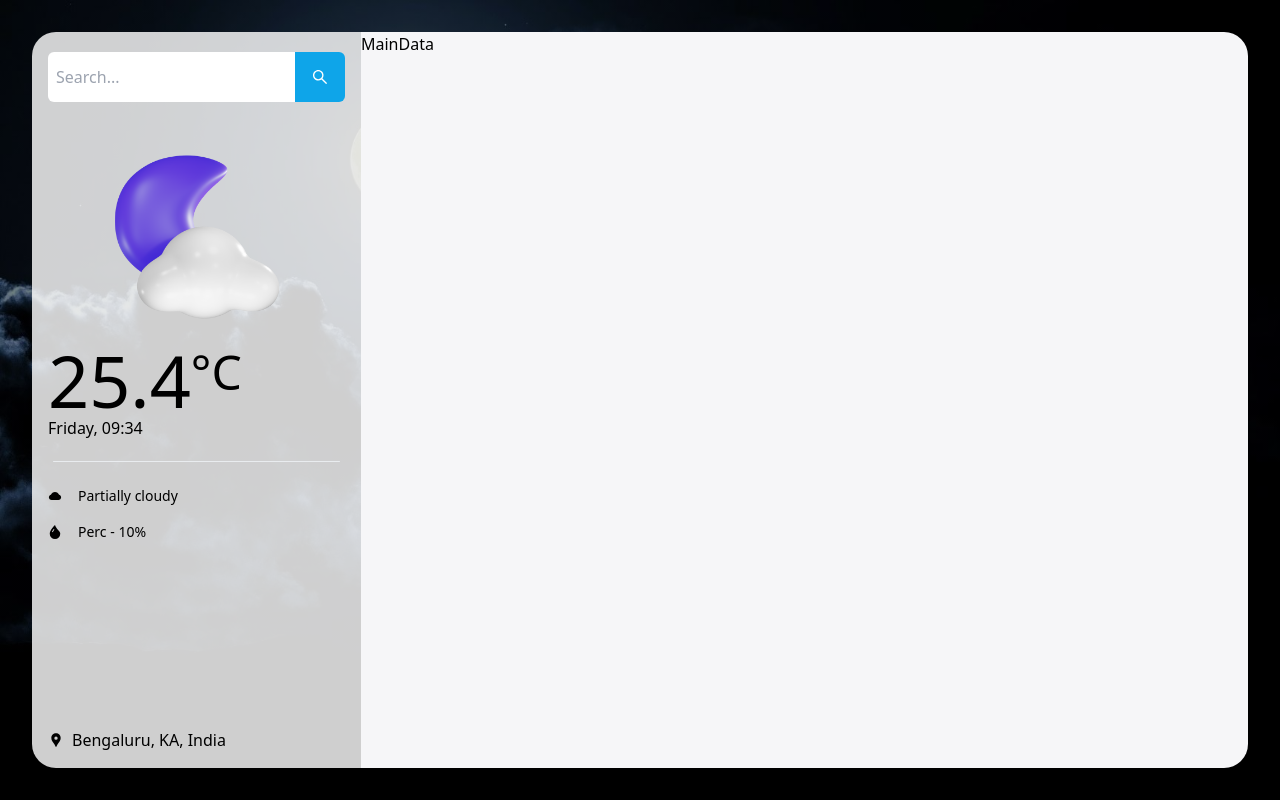
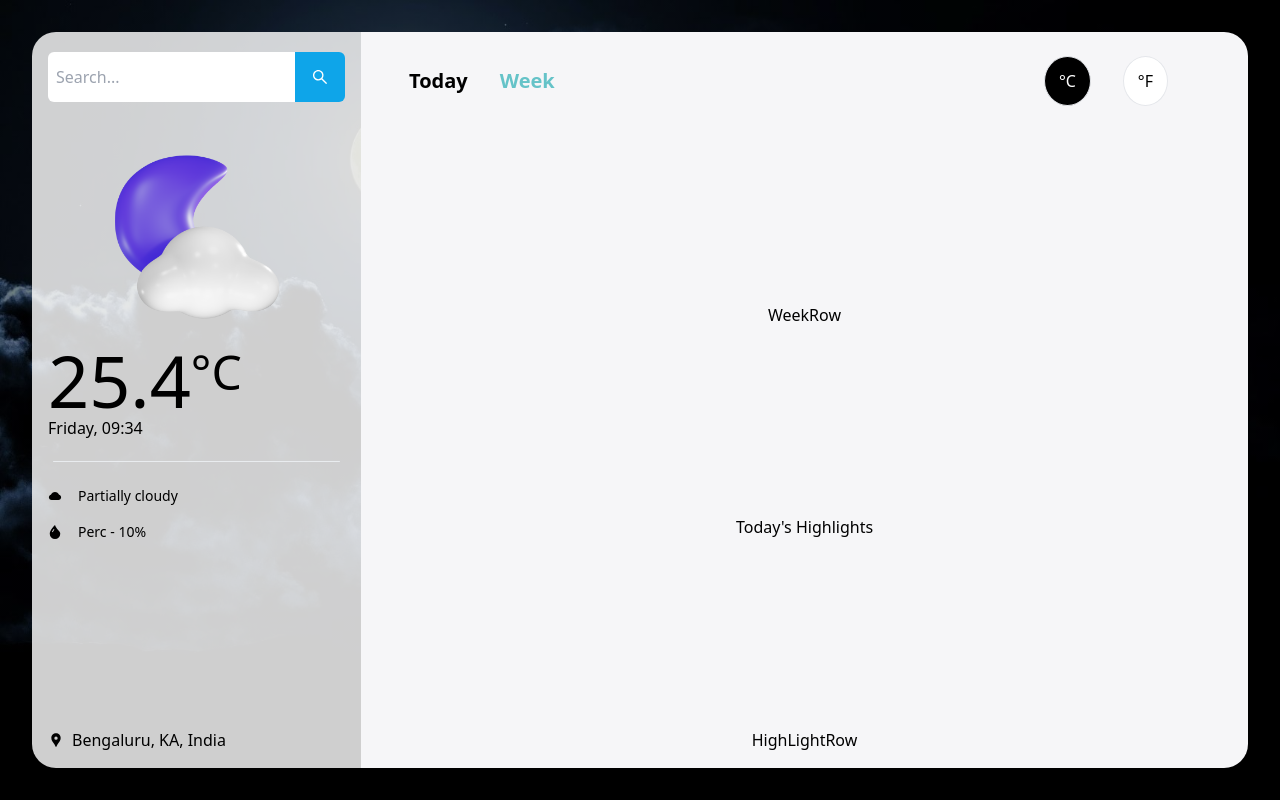
Before and after one commit to singhsanket143/Where_weather, a React (Vite) app: page / in a window 1280 px wide. Built offline with nearby package versions, Linux system fonts and the light colour scheme.

Commit message:
Top Row added in the main data

```diff
--- /dev/null
+++ b/src/Components/MainData/HighlightRow.tsx
@@ -0,0 +1,9 @@
+function HighLightRow() {
+    return (
+        <div>
+            HighLightRow
+        </div>
+    )
+}
+
+export default HighLightRow;
--- a/src/Components/MainData/MainData.tsx
+++ b/src/Components/MainData/MainData.tsx
@@ -1,7 +1,16 @@
+import HighLightRow from "./HighlightRow";
+import TopRow from "./TopRow";
+import WeekRow from "./WeekRow";
+
 function MainData() {
     return (
-        <div className="basis-9/12 text-black h-full bg-[#f6f6f8] rounded-br-3xl rounded-tr-3xl">
-            MainData
+        <div className="flex flex-col justify-between py-4 items-center basis-9/12 text-black h-full bg-[#f6f6f8] rounded-br-3xl rounded-tr-3xl">
+            <TopRow />
+            <WeekRow />
+            <div>
+                Today's Highlights
+            </div>
+            <HighLightRow />
         </div>
     )
 }
--- /dev/null
+++ b/src/Components/MainData/TopRow.tsx
@@ -0,0 +1,27 @@
+function TopRow() {
+    return (
+        <div className="flex justify-between items-center w-full px-12 py-2">
+            <div className="flex items-center justify-center text-xl font-semibold">
+                {/* Today or week */}
+                <div className="mr-4">
+                    Today
+                </div>
+                <div className="ml-4 text-primary">
+                    Week
+                </div>
+            </div>
+
+            <div className="flex items-center justify-center">
+                {/* C or F */}
+                <div className="mr-8 border rounded-[100%] bg-black text-white px-[14px] py-3">
+                    °C
+                </div>
+                <div className="mr-8 border rounded-[100%] bg-white text-black px-[14px] py-3">
+                    °F
+                </div>
+            </div>
+        </div>
+    )
+}
+
+export default TopRow;
--- /dev/null
+++ b/src/Components/MainData/WeekRow.tsx
@@ -0,0 +1,9 @@
+function WeekRow() {
+    return (
+        <div>
+            WeekRow
+        </div>
+    )
+}
+
+export default WeekRow;
```
